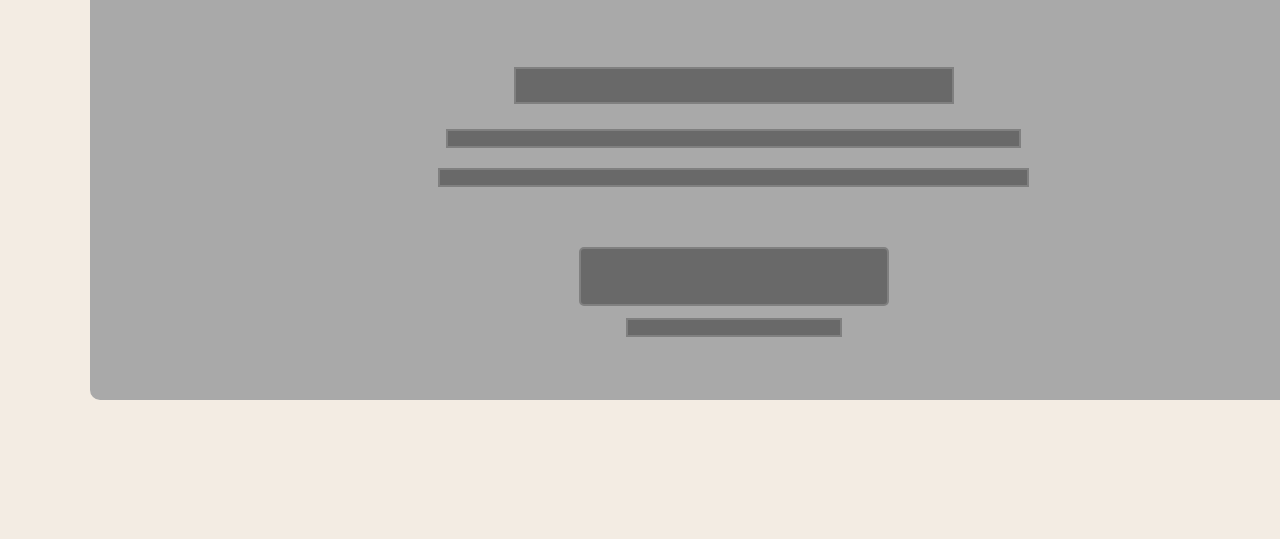
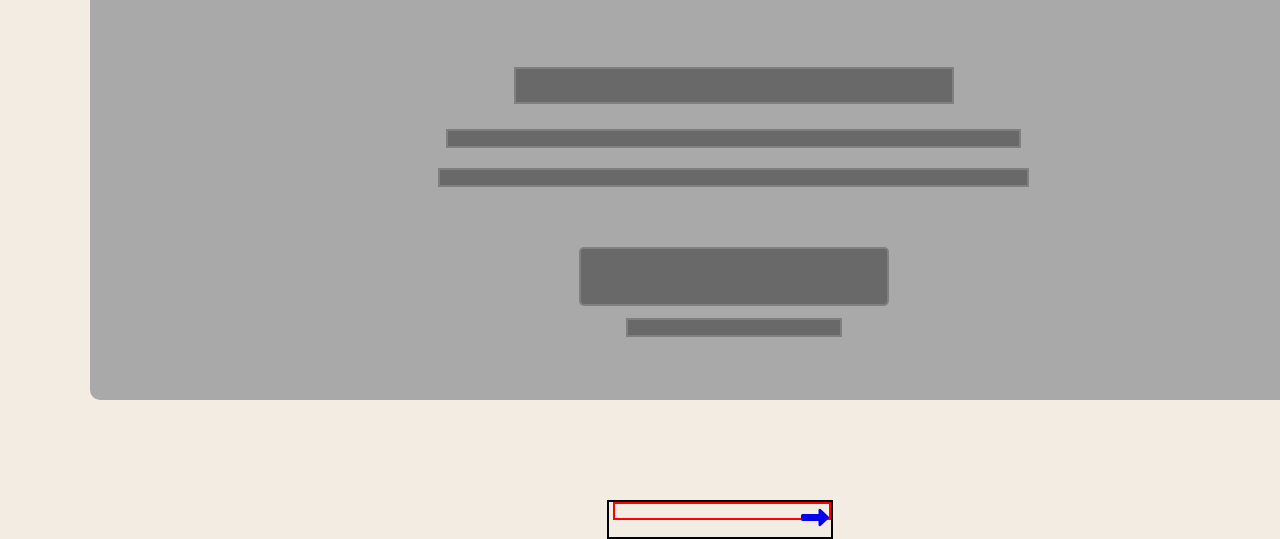
Before and after one commit to KinezaEnaelle/Design-Tear-Down, a plain HTML site: page index.html in a window 1280 px wide. Shown: the part 3583-4122 px from the top of the page. Before the commit the page ends 3983 px from the top, so only its background shows below. Drawn offline with Linux system fonts and the light colour scheme.

Commit message:
Adds the Middle link

```diff
--- a/index.html
+++ b/index.html
@@ -346,5 +346,11 @@
         <p class="smashing-paragraph3"></p>
       </div>
     </article>
+    <div class="middle-link">
+      <a href="#" class="mid-link">
+        <i class="fa fa-long-arrow-right fa-2x" aria-hidden="true"></i>
+      </a>
+      <hr>
+    </div>
   </body>
 </html>
--- a/style/style.scss
+++ b/style/style.scss
@@ -251,3 +251,18 @@ header {
   margin-top: 12px;
   background-color: #696969;
 }
+.middle-link{
+  display: block;
+  border: 2px solid black;
+  width: 226px;
+  height: 39px;
+  margin: 0 auto;
+  margin-top: 100px;
+}
+.mid-link{
+  border: 2px solid red;
+  width: 218px;
+  height: 18px;
+  float: right;
+  text-align: right;
+}
```
Also changed, not shown: style/style.css, 1 other file.
